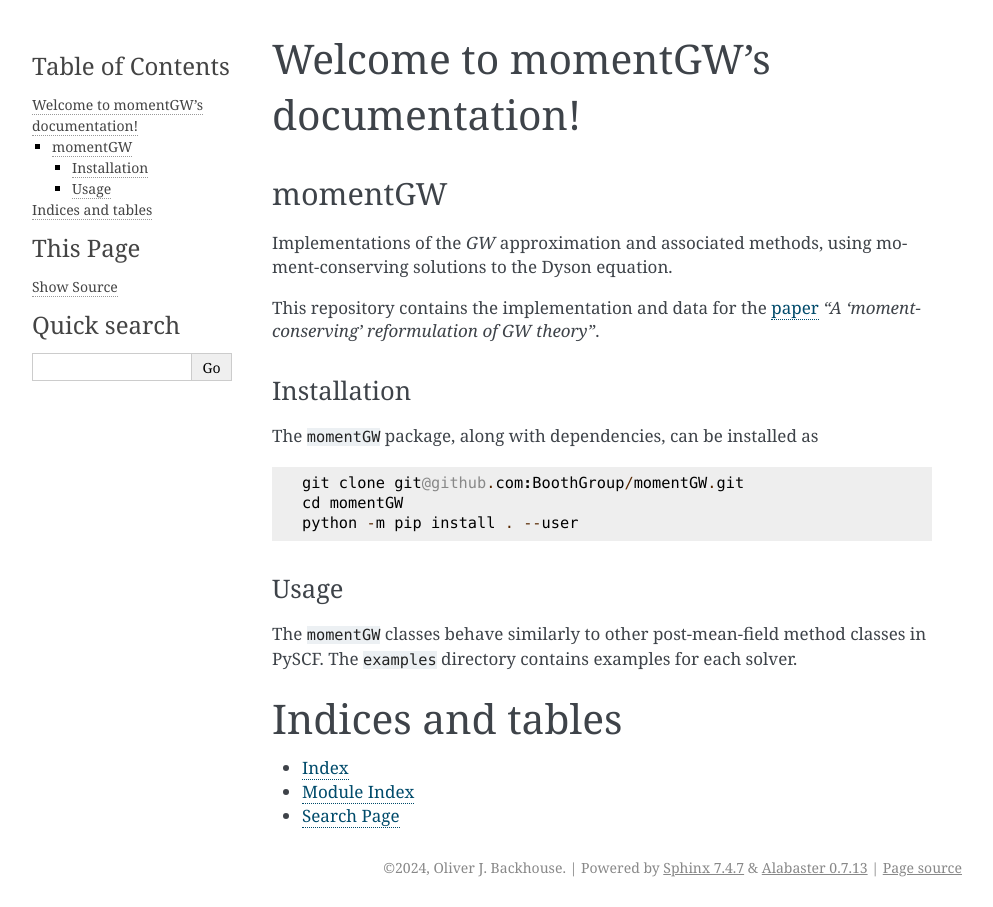
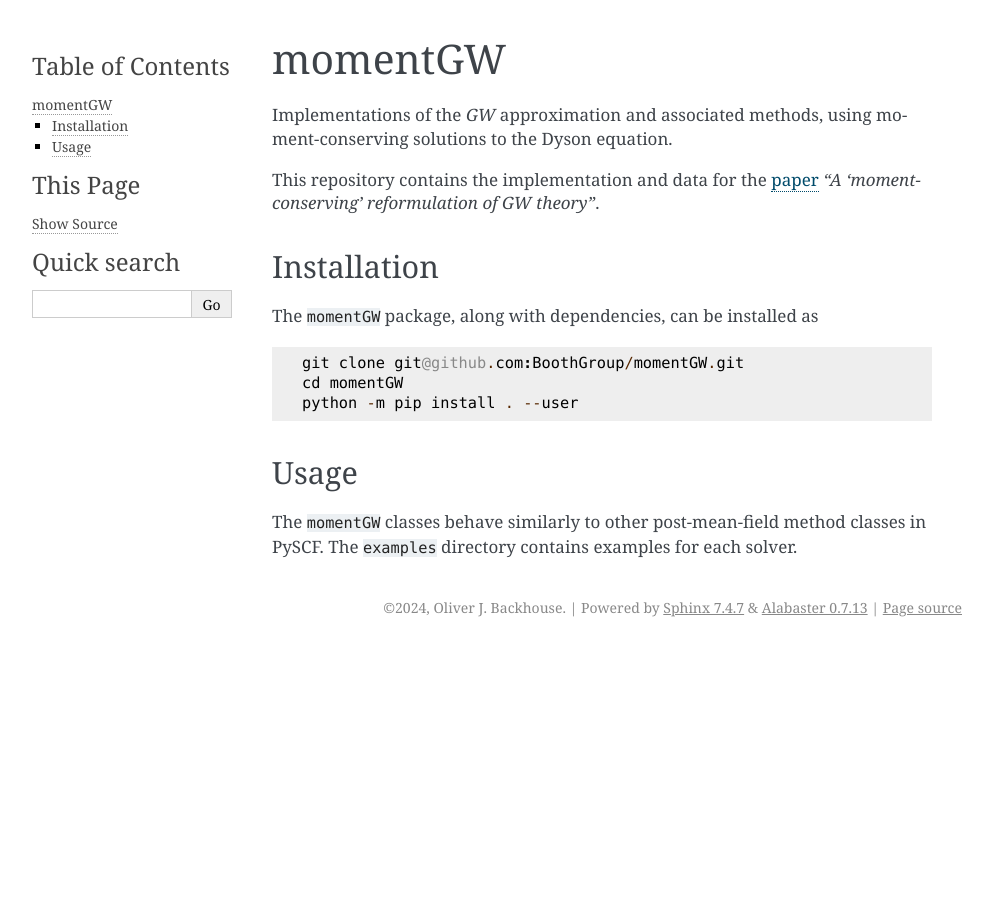
Before and after one commit to BoothGroup/momentGW, a Sphinx documentation site: the page built from docs/index.rst, in a window 1280 px wide. Shown: the whole page, without its empty margins (148-1141 px from the left). Built offline with Sphinx 7.4.7, drawn with Linux system fonts in a browser that asks for light colours; pages that are not in the unit, such as notebooks, are missing from menus.

```diff
--- a/docs/api.rst
+++ b/docs/api.rst
@@ -2,7 +2,6 @@ API Documentation
 =================
 
 .. toctree::
-   :maxdepth: 2
-   :caption: Contents:
+   :maxdepth: 3
 
    api/modules
--- a/docs/index.rst
+++ b/docs/index.rst
@@ -1,17 +1,8 @@
-Welcome to momentGW's documentation!
-====================================
+.. toctree::
+   :maxdepth: 1
+   :hidden:
 
-.. toctree::
-   :maxdepth: 2
-   :caption: Contents:
+   api
 
 .. mdinclude::
    ../README.md
-
-
-Indices and tables
-==================
-
-* :ref:`genindex`
-* :ref:`modindex`
-* :ref:`search`
```
